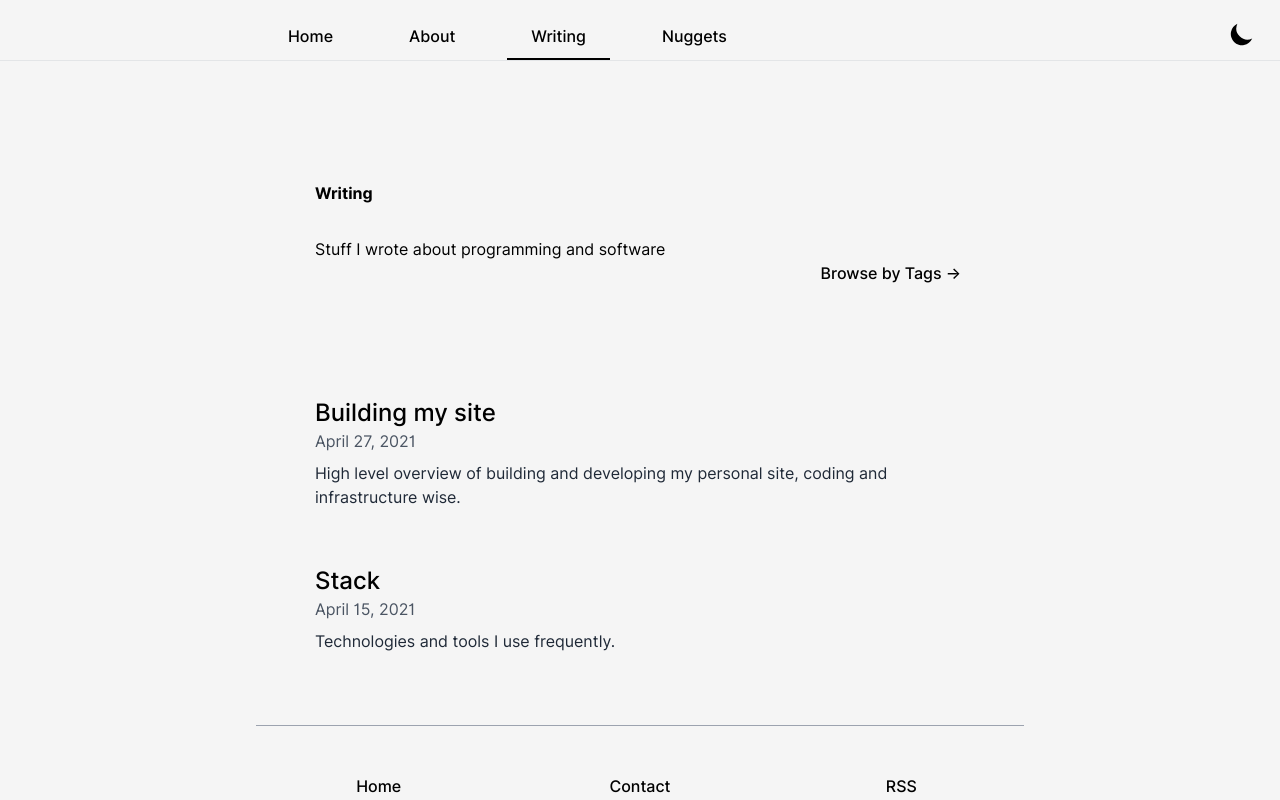
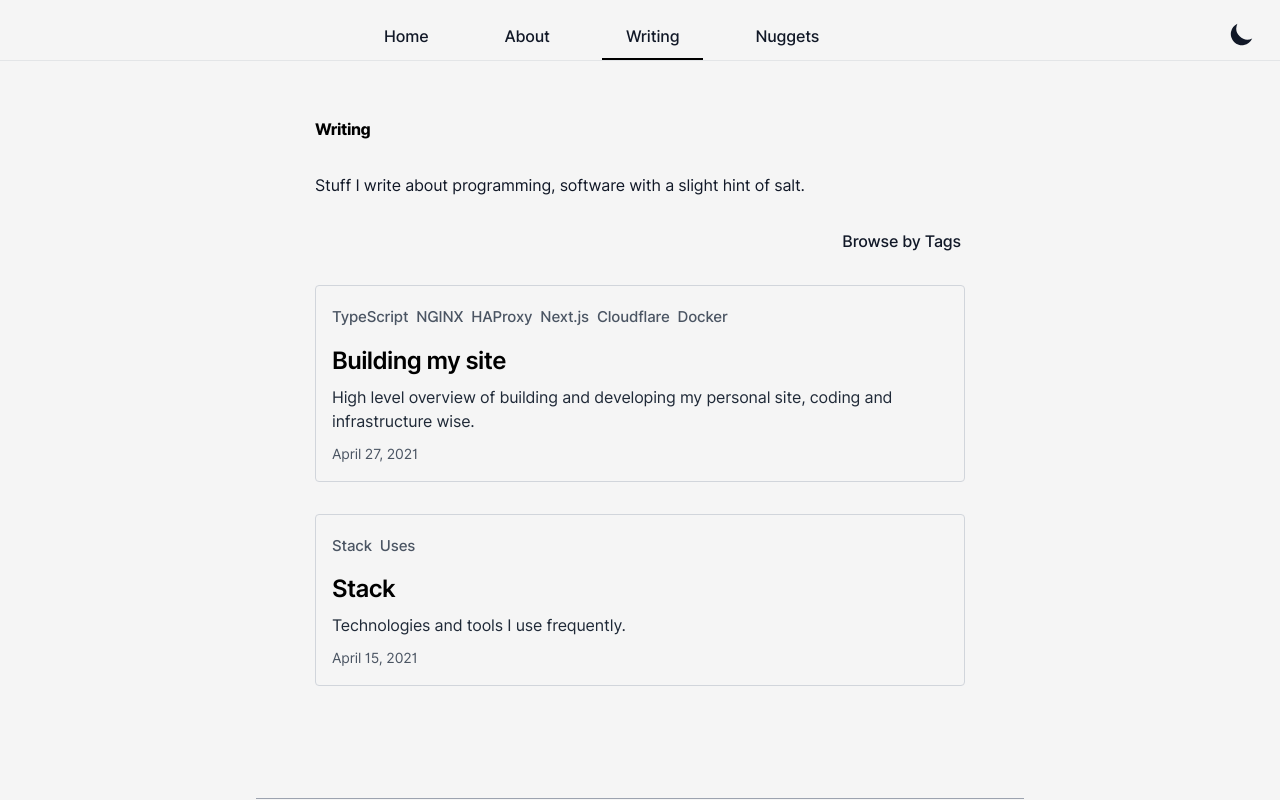
Before and after one commit to omaralsoudanii/mkreg.dev, a Next.js app: page /writing in a window 1280 px wide. Shown: the top 800 px of the page. Built offline with nearby package versions, Linux system fonts and the light colour scheme; no server answers; what @tailwindcss/typography, tailwindcss-line-clamp would draw is missing.

Commit message:
feat(app):
- Updated content
- Card style posts view
- Adjust colors for better contrast
- Letter spacing
- Continue working on the unique non-prose pages

```diff
--- a/src/components/Header/index.tsx
+++ b/src/components/Header/index.tsx
@@ -111,7 +111,7 @@ export default function Header() {
           })}
       </div>
 
-      <ul className="hidden max-w-3xl px-4 mx-auto lg:px-0 lg:space-x-3 lg:flex lg:flex-row">
+      <ul className="flex-row hidden max-w-screen-sm px-8 mx-auto space-x-3 lg:flex">
         {RoutesMetadata.map((route) => {
           const navClass =
             route.href === router.pathname
--- a/src/components/Layouts/index.tsx
+++ b/src/components/Layouts/index.tsx
@@ -8,7 +8,7 @@ export function Main({ children }) {
       <Header />
       <main
         id="skip"
-        className="px-4 pt-24 pb-8 mx-auto mt-6 max-w-3xl lg:px-0"
+        className="px-4 pt-24 lg:pt-8 pb-8 mx-auto mt-6 max-w-2xl lg:max-w-3xl lg:px-0"
       >
         {children}
         <Footer />
--- a/src/components/Posts/List/index.tsx
+++ b/src/components/Posts/List/index.tsx
@@ -11,25 +11,38 @@ export default function PostsList({ posts, href }) {
     )
 
   return (
-    <div className="my-2">
+    <div className="space-y-8">
       {posts.map((frontMatter) => (
-        <div className="flex flex-col my-12" key={frontMatter.slug}>
-          <h2 className="!my-0 !font-semibold !text-lg lg:!text-2xl !text-heading">
-            <Link href={`${frontMatter.page ? '' : href}/${frontMatter.slug}`}>
-              <a className="link-unstyled !font-semibold !text-heading">
+        <div
+          key={frontMatter.slug}
+          className="flex flex-col items-start px-4 py-4 border border-gray-300 rounded dark:bg-dark dark:border-gray-700"
+        >
+          <Link
+            key={frontMatter.slug}
+            passHref
+            href={`${frontMatter.page ? '' : href}/${frontMatter.slug}`}
+          >
+            <a className="w-full">
+              <div className="flex flex-wrap">
+                {frontMatter.tags.map((t: string) => (
+                  <span className="inline-block !pt-1 mr-2 text-[15px] font-medium text-tertiary">
+                    {t}
+                  </span>
+                ))}
+              </div>
+              <h2 className="lg:!text-2xl !text-xl !pt-2 !font-semibold !text-heading !my-2">
                 {frontMatter.title}
-              </a>
-            </Link>
-          </h2>
-          <p className="!my-0 !text-base text-tertiary">
-            <time>{`${dayjs(new Date(frontMatter.date)).format(
-              'MMMM DD, YYYY'
-            )}`}</time>
-          </p>
-
-          <p className="text-secondary !text-base !my-2 clamp-2 lg:clamp-3">
-            {frontMatter.summary}
-          </p>
+              </h2>
+              <p className="!leading-normal !text-base !font-normal text-secondary !my-2">
+                {frontMatter.summary}
+              </p>
+              <span className="inline-flex items-center py-1 pr-3 ml-auto mr-3 text-sm leading-none text-tertiary">
+                <time>{`${dayjs(new Date(frontMatter.date)).format(
+                  'MMMM DD, YYYY'
+                )}`}</time>
+              </span>
+            </a>
+          </Link>
         </div>
       ))}
     </div>
--- a/src/data/stack.mdx
+++ b/src/data/stack.mdx
@@ -1,7 +1,7 @@
 ---
 title: 'Stack'
 date: '2021-04-15'
-lastmod: '2021-05-18'
+lastmod: '2021-05-25'
 summary: "Technologies and tools I use frequently."
 tags: ['Stack','Uses']
 image: '/static/images/stack.png'
@@ -84,6 +84,8 @@ Naturally this page will be updated frequently with the latest tech and tools.
 
 - [The Sultan](https://www.youtube.com/channel/UCiYs0vL7tkkCK4yF_YhfyEQ/playlists) 24/7 on shuffle mode
 
+- [GitHub mobile](https://github.com/mobile) Latley I've been enjoying GitHub on mobile (Android) when I'm just bored, I check the explore tab and check new stuff, sometimes I find something I'm interseted in using
+
 ## Workstation
 
 An ancient desktop PC that you don't even wanna know about (Yes I do whine when Electron eats my RAM for lunch).
@@ -93,7 +95,7 @@ It's not that bad, here's the specs according to **neofetch**:
 - M.2 NVMe SSD
 - 40 GB RAM (I guess it's **2400MHz**)
 - NVIDIA GeForce GTX 1070. Hold your thoughts, this is running on [Linux](https://mkreg.dev/static/images/writing/stack/linus-torvalds-middle-finger.jpg) OS
-- Intel i7-6700 (8) @ **4.000GHz**. Not sure what the hell is this but I know it's old and probably the bottle neck (and the bloated software we use daily)
+- Intel I7-6700 (8) @ **4.000GHz**. Not sure what the hell is this but I know it's old and probably the bottle neck (and the bloated software we use daily)
 - Ubuntu 20.04.2 LTS
 - The worst screen ever created the mighty **ASUS VG248QE**
 - A motherboard
--- a/src/pages/tags.tsx
+++ b/src/pages/tags.tsx
@@ -23,13 +23,13 @@ export default function Tags({ tagCount, tags }) {
   return (
     <article>
       <Seo data={meta} />
-      <section className="flex flex-col items-center divide-y-2 divide-gray-700 dark:divide-gray-400 lg:justify-center lg:divide-y-0 lg:flex-row lg:space-x-6 lg:mt-16">
-        <div className="pt-6 space-x-2 space-y-5 lg:pb-8">
-          <h1 className="px-2 mb-0 text-6xl leading-loose lg:px-6 lg:border-gray-900 lg:dark:border-gray-50 lg:border-r-2">
+      <section className="flex flex-col items-start justify-start divide-y divide-gray-900 dark:divide-gray-100 lg:justify-center lg:items-center lg:divide-y-0 lg:flex-row lg:space-x-6 lg:mt-24">
+        <div className="py-4 space-x-2 lg:pt-6 lg:pb-8 lg:space-y-5">
+          <h1 className="title-heading lg:border-r-2 !mb-0 lg:px-6 lg:dark:border-gray-100 lg:border-gray-900">
             Tags
           </h1>
         </div>
-        <div className="flex flex-wrap items-center justify-center max-w-lg px-2 py-6 lg:p-0 lg:justify-start lg:items-start">
+        <div className="flex flex-wrap max-w-lg py-4 lg:py-0">
           {sortedTags.map((t) => (
             <Tag key={t} name={tags[t]} slug={t} count={tagCount[t]} />
           ))}
--- a/src/pages/tags/[tag].tsx
+++ b/src/pages/tags/[tag].tsx
@@ -24,19 +24,19 @@ export default function Tag({ posts, tag }) {
     <React.Fragment>
       <Seo data={meta} />
       <Container>
-        <section className="space-y-8 mb-28">
+        <section className="space-y-8">
           <h1 className="!mb-8">{tag}</h1>
           <p>
             Topics, guides and thoughts I wrote about <strong>{tag}</strong> or
             related to it.
           </p>
-          <p className="text-right">
+          <p className="!my-2 text-right">
             <Link href="/writing" passHref>
-              <a className="mr-1 link-unstyled">Browse all Writing &rarr;</a>
+              <a className="mr-1 link-unstyled">Browse all Writing</a>
             </Link>
           </p>
+          <PostsContainer href="/writing" posts={posts} />
         </section>
-        <PostsContainer href="/writing" posts={posts} />
       </Container>
     </React.Fragment>
   )
--- a/src/pages/writing.tsx
+++ b/src/pages/writing.tsx
@@ -24,16 +24,19 @@ export default function Writing({ posts }) {
     <React.Fragment>
       <Seo data={meta} />
       <Container>
-        <section className="mb-28">
+        <section className="mb-28 space-y-8">
           <h1 className="!mb-8">Writing</h1>
-          <p>Stuff I wrote about programming and software</p>
+          <p>
+            Stuff I write about programming, software with a slight hint of
+            salt.
+          </p>
           <p className="text-right">
             <Link href="/tags">
-              <a className="mr-1 link-unstyled">Browse by Tags &rarr;</a>
+              <a className="mr-1 link-unstyled">Browse by Tags</a>
             </Link>
           </p>
+          <PostsContainer href="/writing" posts={posts} />
         </section>
-        <PostsContainer href="/writing" posts={posts} />
       </Container>
     </React.Fragment>
   )
--- a/src/styles/base.css
+++ b/src/styles/base.css
@@ -2,9 +2,10 @@
 
 @layer base {
   body {
-    @apply subpixel-antialiased text-black bg-gray-100 dark:bg-dark dark:text-white;
+    @apply subpixel-antialiased text-gray-900 bg-gray-100 dark:bg-dark dark:text-gray-100;
     font-variant: common-ligatures contextual;
     text-rendering: optimizeLegibility;
+    letter-spacing: -0.01em;
     font-feature-settings: 'cv01', 'cv10', 'ss01';
   }
 
--- a/src/styles/custom.css
+++ b/src/styles/custom.css
@@ -1,10 +1,30 @@
 @tailwind utilities;
 
 @layer utilities {
-  .app {
-    @apply px-6 mx-auto text-base lg:text-lg max-w-prose lg:px-0;
+  .text-primary {
+    @apply text-gray-900 dark:text-gray-100;
   }
 
+  .text-secondary {
+    @apply text-gray-800 dark:text-gray-300;
+  }
+
+  .text-tertiary {
+    @apply text-gray-600 dark:text-gray-400;
+  }
+
+  .text-heading {
+    @apply text-black dark:text-white;
+  }
+
+  h1,
+  h2,
+  h3,
+  h4,
+  h5,
+  h6 {
+    @apply tracking-tight text-heading;
+  }
 
   .filter-none {
     filter: none;
@@ -42,18 +62,6 @@
     }
   }
 
-  .text-primary {
-    @apply text-black dark:text-white;
-  }
-
-  .text-secondary {
-    @apply text-gray-800 dark:text-gray-300;
-  }
-
-  .text-tertiary {
-    @apply text-gray-600 dark:text-gray-400;
-  }
-
   .nav-default {
     @apply flex py-3 text-base font-medium text-primary;
   }
@@ -66,7 +74,7 @@
     @apply bg-dark bg-opacity-10 dark:bg-opacity-5 dark:bg-white text-primary filter-saturate filter-blur;
   }
   .nav-inactive {
-    @apply filter-saturate dark:text-white text-secondary;
+    @apply filter-saturate text-primary;
   }
 
   .hdr-sm-btn {
@@ -138,11 +146,11 @@
     @apply hidden;
   }
 
-  .text-heading {
-    @apply text-black dark:text-white;
-  }
-
   .sub-heading {
     @apply font-medium my-1 !important;
   }
+
+  .title-heading {
+    @apply text-3xl font-bold leading-9 tracking-tight text-heading md:text-4xl md:leading-10 lg:text-6xl lg:leading-14 !important;
+  }
 }
--- a/tailwind.config.js
+++ b/tailwind.config.js
@@ -31,6 +31,15 @@ module.exports = {
       sans: ['Inter', ...fontFamily.sans],
     },
     extend: {
+      spacing: {
+        '9/16': '56.25%',
+      },
+      lineHeight: {
+        11: '2.75rem',
+        12: '3rem',
+        13: '3.25rem',
+        14: '3.5rem',
+      },
       colors: {
         gray: colors.truGray,
         dark: 'rgb(22, 27, 34)',
@@ -45,10 +54,10 @@ module.exports = {
       typography: (theme) => ({
         DEFAULT: {
           css: {
-            color: theme('colors.black'),
+            color: theme('colors.gray.900'),
             h1: {
               color: theme('colors.black'),
-              fontWeight: theme('fontWeight.bold'),
+              fontWeight: '740',
             },
             'h2,h3,h4,h5,h6': {
               color: theme('colors.black'),
@@ -75,11 +84,11 @@ module.exports = {
               },
             },
             strong: {
-              color: theme('colors.black'),
-              fontWeight: theme('fontWeight.semibold'),
+              color: theme('colors.gray.900'),
+              fontWeight: theme('fontWeight.bold'),
             },
             thead: {
-              color: theme('colors.black'),
+              color: theme('colors.gray.900'),
               borderBottomColor: theme('colors.gray.700'),
             },
             tbody: {
@@ -101,7 +110,7 @@ module.exports = {
         },
         dark: {
           css: {
-            color: theme('colors.white'),
+            color: theme('colors.gray.100'),
             'h1,h2,h3,h4,h5,h6': {
               color: theme('colors.white'),
             },
@@ -116,11 +125,11 @@ module.exports = {
               },
             },
             strong: {
-              color: theme('colors.white'),
-              fontWeight: theme('fontWeight.semibold'),
+              color: theme('colors.gray.100'),
+              fontWeight: theme('fontWeight.bold'),
             },
             thead: {
-              color: theme('colors.white'),
+              color: theme('colors.gray.100'),
               borderBottomColor: theme('colors.gray.300'),
             },
             tbody: {
@@ -142,7 +151,7 @@ module.exports = {
     plugin(function ({ addBase, theme }) {
       addBase({
         h1: {
-          fontWeight: theme('fontWeight.bold'),
+          fontWeight: '740',
         },
         'h2,h3,h4,h5,h6': {
           fontWeight: theme('fontWeight.semibold'),
```
Also changed, not shown: src/data/writing/building-my-site.mdx (+17 -12 lines), src/pages/index.tsx (+25 -13 lines), public/static/images/writing/building-this-site/building-mkreg.png.
